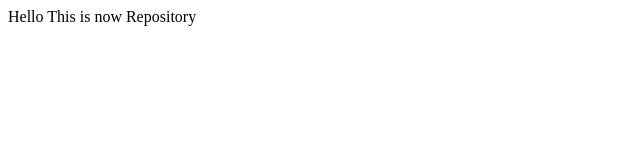
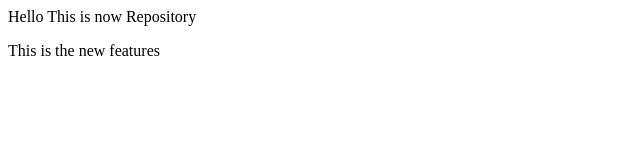
Before and after one commit to viju2002/localrepo, a plain HTML site: page index.html in a window 1280 px wide. Shown: the whole page, without its empty margins (0-640 px from the left). Drawn offline with Linux system fonts and the light colour scheme.

Commit message:
Add new features

```diff
--- a/index.html
+++ b/index.html
@@ -1 +1,2 @@
 <p>Hello This is now Repository</p>
+<p>This is the new features</p>
```
